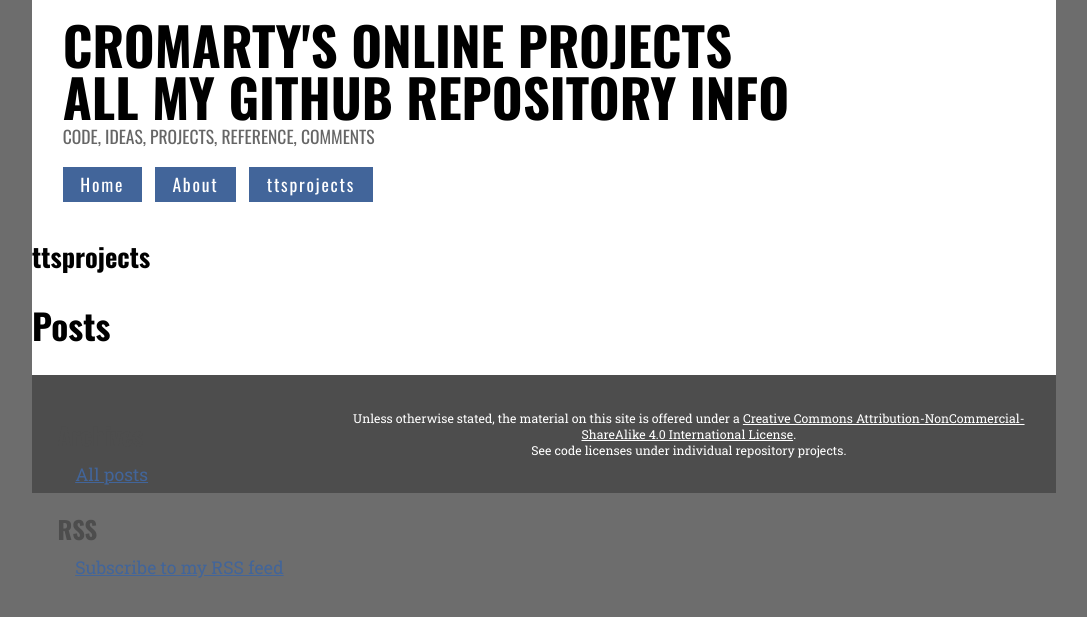
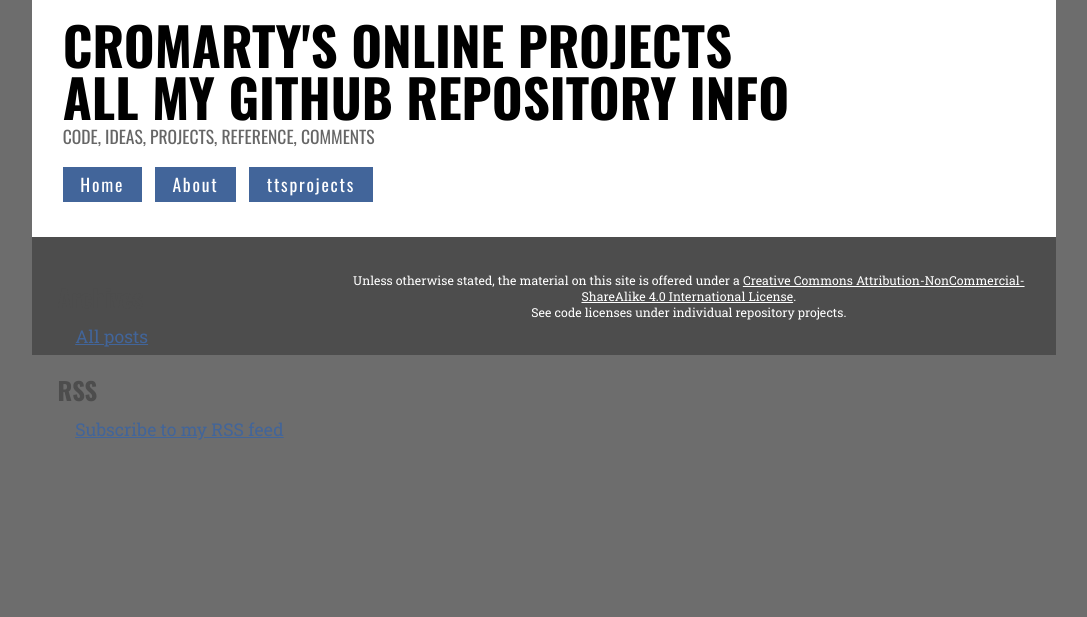
Before and after one commit to cromarty/cromarty.github.io, a Jekyll site: the page built from index.html, in a window 1280 px wide. Shown: the top 617 px of the page, without its empty margins (96-1183 px from the left). Built offline with Jekyll 4.4.1, drawn with Linux system fonts in a browser that asks for light colours; the list of posts is cut into pages by our own code.

Commit message:
Changed top-level index.html

```diff
--- a/index.html
+++ b/index.html
@@ -4,7 +4,6 @@
 <body>
 
 
-<h2>ttsprojects</h2>
 
 <ul>
     {% assign sorted = (site.ttsprojects | sort: 'date') | reverse %}
@@ -14,7 +13,6 @@
 </ul>
 
 
-<h1> Posts </h1>
 
 {% for post in paginator.posts %}
   <h2><a href="{{ post.url }}">{{ post.title }}</a></h2>
```
